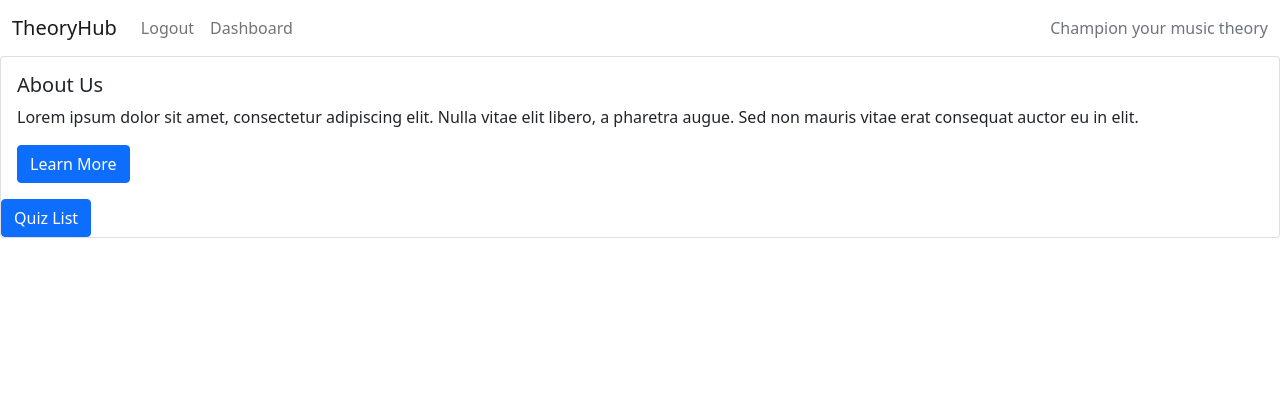
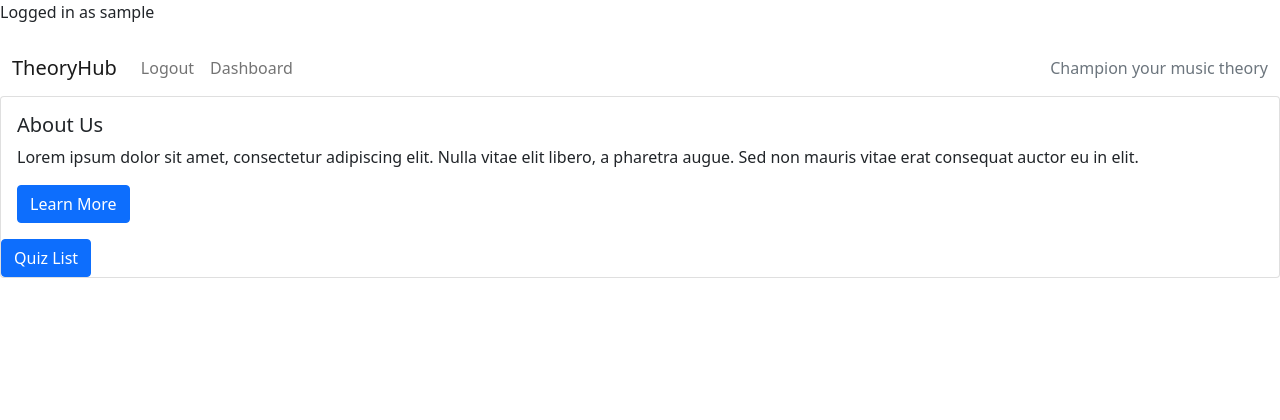
Before and after one commit to RaymondBrien/theoryhub, a Django app: page / in a window 1280 px wide. Shown: the top 420 px of the page. Run offline with Django 4.2, Linux system fonts and the light colour scheme; the visitor is signed in with stand-in values (Sample User, id 1); some libraries are stand-ins or nearby versions.

Commit message:
Add username in base template for improved UI

```diff
--- a/templates/base.html
+++ b/templates/base.html
@@ -31,7 +31,12 @@
 </head>
 
 <body class="d-flex flex-column h-100 main-bg">
-
+    <!-- TODO sort where to place? -->
+    <div class="user {% if not user.is_authenticated %} d-none {% endif %}">
+        <p class="text-bold">
+            Logged in as {{ user.username }}
+        </p>
+    </div>
     <!-- Navigation -->
     <nav class="navbar navbar-expand-lg navbar-light bg-white">
         <div class="container-fluid">
@@ -86,7 +91,7 @@
     <main>
 
         {% block content%}
-            <p>content block</p>
+        <p>content block</p>
         {% endblock content %}
     </main>
 
```
